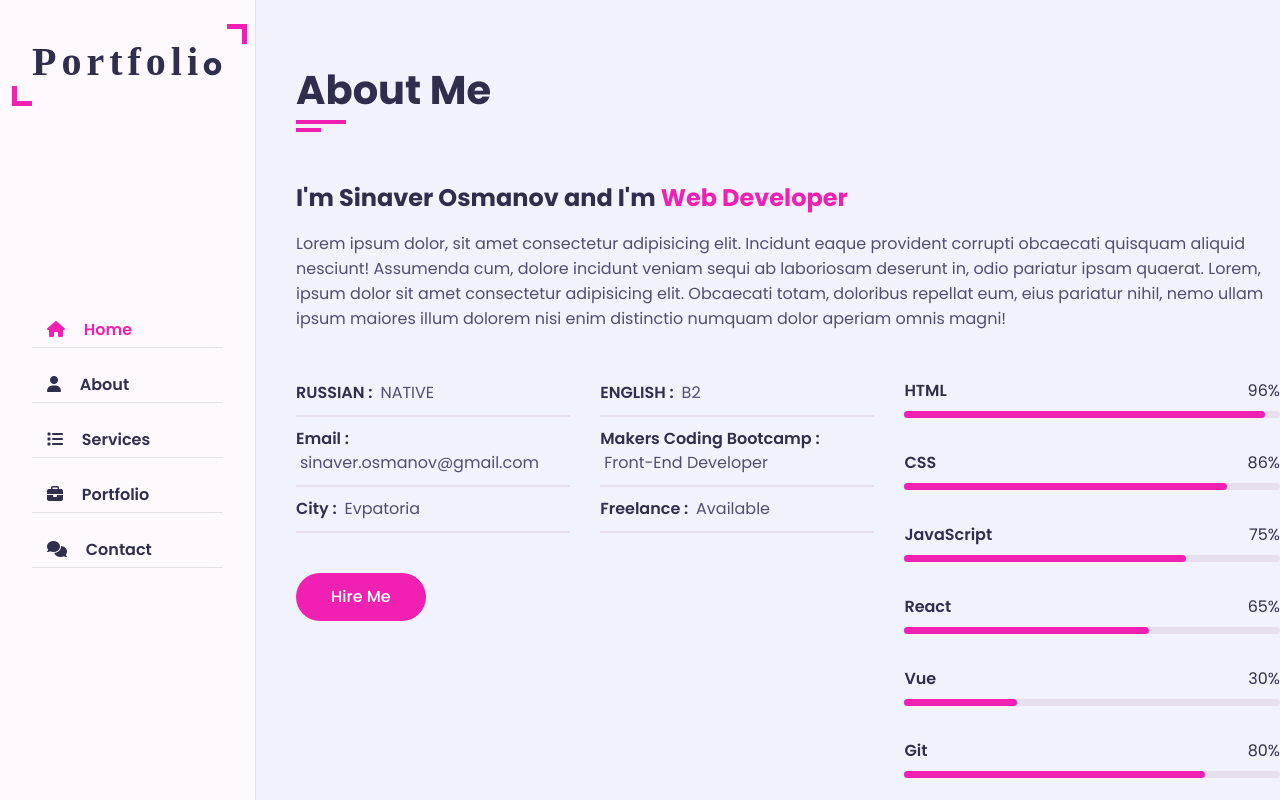
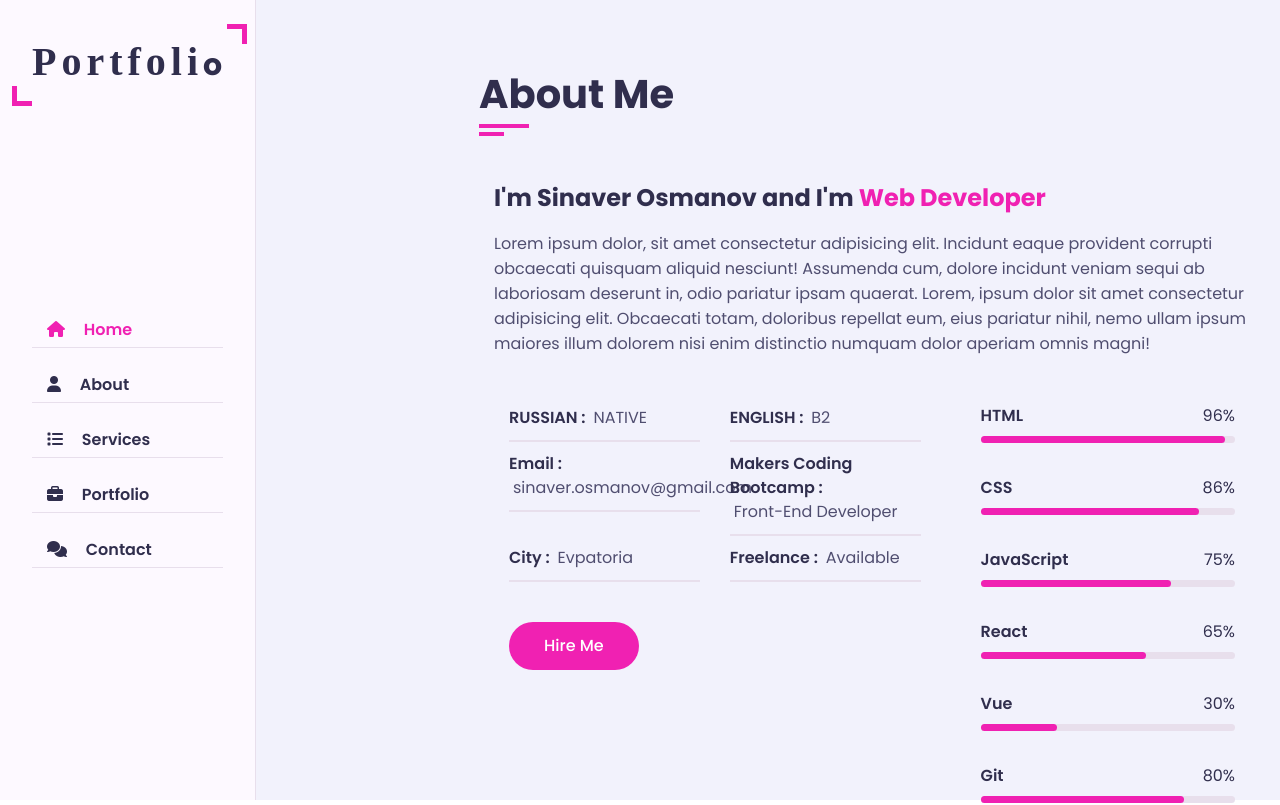
Before and after one commit to SinaverOsmanov/portfolio, a React (Vite) app: page /about in a window 1280 px wide. Shown: the top 805 px of the page. Built offline with nearby package versions, Linux system fonts and the light colour scheme; a web font is replaced by a local one.

Commit message:
fix flex style

```diff
--- a/src/App.css
+++ b/src/App.css
@@ -39,7 +39,7 @@ ul {
     list-style: none;
 }
 .section {
-    /* min-height: 100vh; */
+    min-height: 100vh;
     /* padding: 0 30px; */
     /* opacity: 1; */
     /* position: fixed; */
@@ -81,15 +81,7 @@ ul {
     width: 100%;
     margin: auto;
 } */
-.section .container {
-    padding-top: 60px;
-    padding-bottom: 70px;
-}
-.section-title {
-    flex: 0 0 100%;
-    max-width: 100%;
-    margin-bottom: 60px;
-}
+
 .section-title h2 {
     font-size: 40px;
     color: var(--text-black-900);
@@ -118,8 +110,6 @@ ul {
 .row {
     display: flex;
     flex-wrap: wrap;
-    margin-left: -15px;
-    margin-right: -15px;
     position: relative;
 }
 .btn {
--- a/src/App.tsx
+++ b/src/App.tsx
@@ -40,7 +40,7 @@ function App() {
                 <div className="flex flex-col">
                     <Navbar />
                 </div>
-                <div className="flex flex-col pl-10">
+                <div className="flex flex-col pl-52">
                     <Routes>
                         <Route path="/" Component={Home} />
                         <Route path="/about" Component={About} />
--- a/src/components/About.tsx
+++ b/src/components/About.tsx
@@ -1,9 +1,11 @@
+import { Link } from 'react-router-dom';
+
 export default function About() {
     return (
         <section className="about section" id="about">
-            <div className="container">
+            <div className="container pt-16">
                 <div className="row">
-                    <div className="section-title padd-15">
+                    <div className="basis-full mb-14 section-title padd-15">
                         <h2>About Me</h2>
                     </div>
                 </div>
@@ -70,9 +72,9 @@ export default function About() {
                                 </div>
                                 <div className="row">
                                     <div className="buttons padd-15">
-                                        <a href="#contact" data-section-index="1" className="btn hire-me">
+                                        <Link to="/contact" data-section-index="1" className="btn hire-me">
                                             Hire Me
-                                        </a>
+                                        </Link>
                                     </div>
                                 </div>
                             </div>
--- a/src/components/Contact.tsx
+++ b/src/components/Contact.tsx
@@ -1,9 +1,9 @@
 export function Contact() {
     return (
         <section className="contact section" id="contact">
-            <div className="container">
+            <div className="container pt-16">
                 <div className="row">
-                    <div className="section-title padd-15">
+                    <div className="basis-full mb-14 section-title padd-15">
                         <h2>Contact</h2>
                     </div>
                 </div>
--- a/src/components/Home.tsx
+++ b/src/components/Home.tsx
@@ -3,9 +3,9 @@ import { TypeAnimation } from 'react-type-animation';
 function Home() {
     return (
         <section className="home active section" id="home">
-            <div className="container">
+            <div className="container pt-52">
                 <div className="flex flex-row">
-                    <div className="flex-col col-span-4 home-info padd-15">
+                    <div className="flex-col basis-6/12 home-info padd-15">
                         <h3 className="hello">
                             Hello, my name is
                             <span className="name"> Sinaver Osmanov</span>
@@ -35,7 +35,7 @@ function Home() {
                         <button className="btn">My Linkedin</button>
                         {/* href="https://www.linkedin.com/in/sinaver-osmanov/" */}
                     </div>
-                    <div className="flex-col col-span-8 home-img padd-15">
+                    <div className="flex-col basis-4/12 home-img padd-15">
                         <img src={'./assets/hero.jpg'} alt="hero" />
                     </div>
                 </div>
--- a/src/components/Portfolio.tsx
+++ b/src/components/Portfolio.tsx
@@ -1,9 +1,9 @@
 export default function Portfolio() {
     return (
         <section className="portfolio section" id="portfolio">
-            <div className="container">
+            <div className="container pt-16">
                 <div className="row">
-                    <div className="section-title padd-15">
+                    <div className="basis-full mb-14 section-title padd-15">
                         <h2>Portfolio</h2>
                     </div>
                 </div>
--- a/src/components/Services.tsx
+++ b/src/components/Services.tsx
@@ -1,9 +1,9 @@
 export default function Services() {
     return (
         <section className="service section" id="services">
-            <div className="container">
+            <div className="container pt-16">
                 <div className="row">
-                    <div className="section-title padd-15">
+                    <div className="basis-full mb-14 section-title padd-15">
                         <h2>Services</h2>
                     </div>
                 </div>
--- a/src/index.css
+++ b/src/index.css
@@ -18,6 +18,7 @@
     -webkit-font-smoothing: antialiased;
     -moz-osx-font-smoothing: grayscale;
     -webkit-text-size-adjust: 100%;
+
     --skin-color: #ec1839;
     --skin-color: #fa5b0f;
     --skin-color: #37b182;
```
